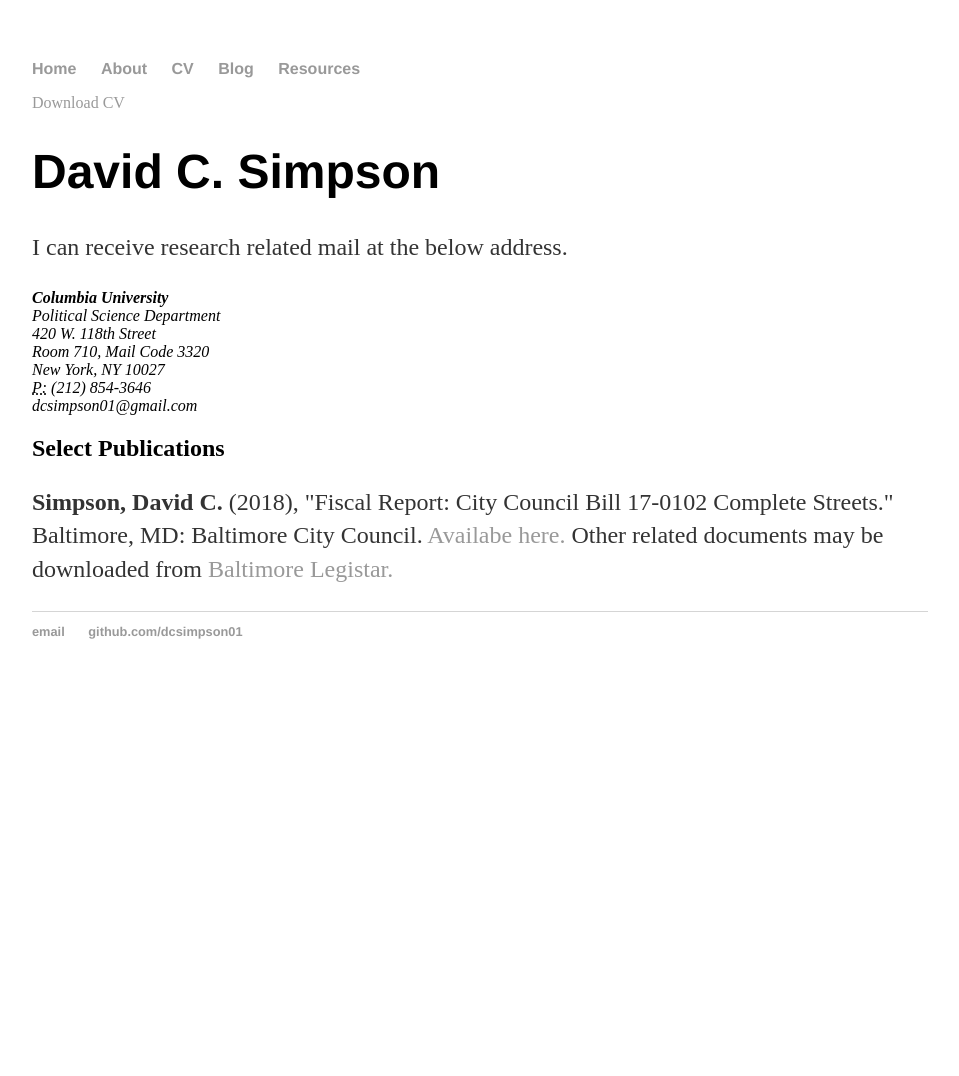
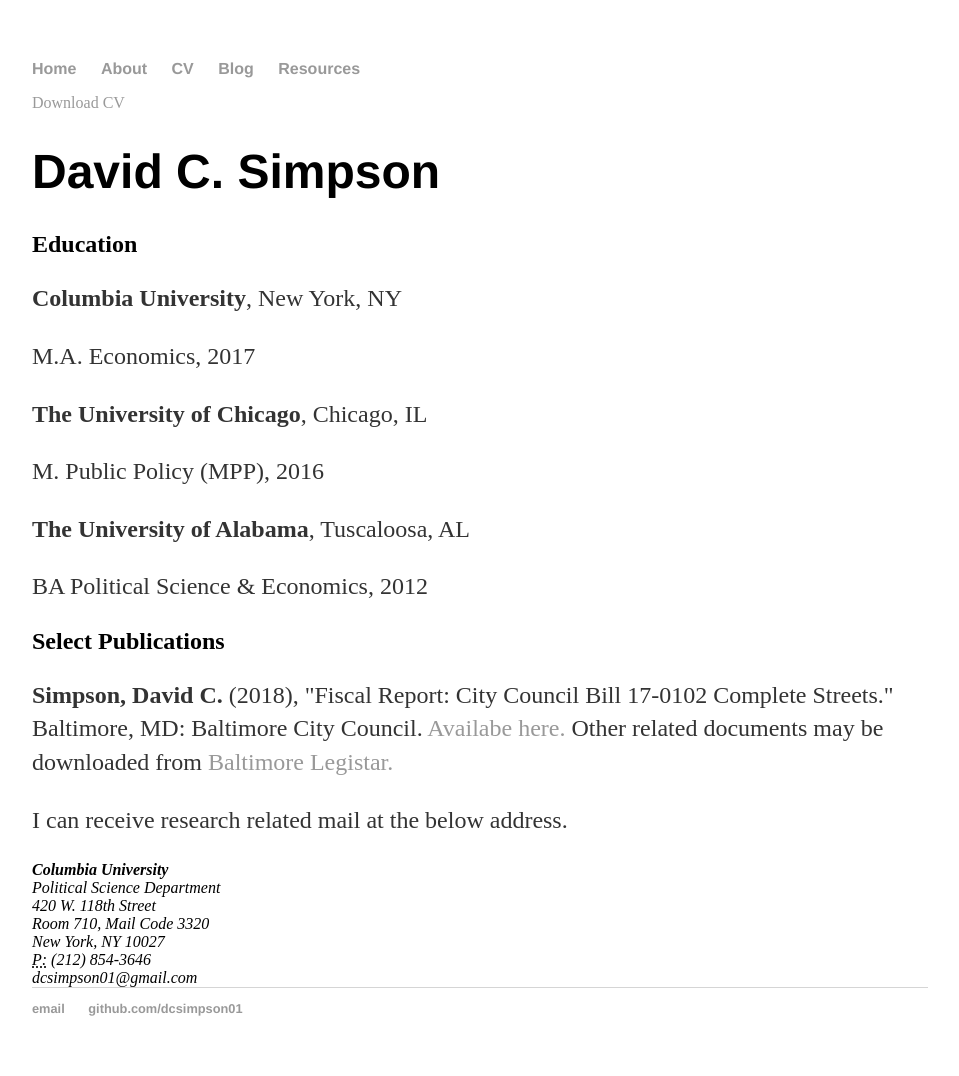
Before and after one commit to dcsimpson01/dcsimpson01.github.io, a Jekyll site: the page built from cv/index.html, in a window 1280 px wide. Shown: the whole page, without its empty margins (160-1119 px from the left). Built offline with Jekyll 4.4.1, drawn with Linux system fonts in a browser that asks for light colours; before the commit the page ends 900 px from its top, so only the background shows below that.

Commit message:
Update index.html

```diff
--- a/cv/index.html
+++ b/cv/index.html
@@ -5,7 +5,21 @@ title: David Simpson CV
 
 	<div class="cv">
 		<a href="https://dcsimpson01.github.io/docs/David.Simpson.Resume.pdf" class="download" title="Download CV as PDF">Download CV</a>
-					<h1>David C. Simpson</h1>
+		<h1>David C. Simpson</h1>
+
+			<h2>Education</h2>
+		<p><strong>Columbia University</strong>, New York, NY</p>
+		<p>M.A. Economics, 2017</p>
+		<p><strong>The University of Chicago</strong>, Chicago, IL</p>
+		<p>M. Public Policy (MPP), 2016</p>
+		<p><strong>The University of Alabama</strong>, Tuscaloosa, AL</p>
+		<p> BA Political Science & Economics, 2012</p>
+
+			<h2>Select Publications</h2>
+				<p><strong>Simpson, David C.</strong> (2018), "Fiscal Report: City Council Bill 17-0102 Complete Streets." Baltimore, MD: Baltimore City Council.
+					<a href="https://dcsimpson01.github.io/docs/Fiscal_Report-Bill_17-0102_Complete_Streets.pdf">Availabe here.</a> Other related documents may be
+						downloaded from <a href="https://baltimore.legistar.com/LegislationDetail.aspx?ID=3105004&GUID=D84D8A72-1C20-494D-A909-7503F044A56F&Options=ID%7CText%7C&Search=complete+streets"> Baltimore Legistar.</a> </p>
+
 		<p> I can receive research related mail at the below address. </p>
 					<address>
 					<strong>Columbia University</strong><br>
```
Also changed, not shown: other parts of cv/index.html (+4 -5 lines).
